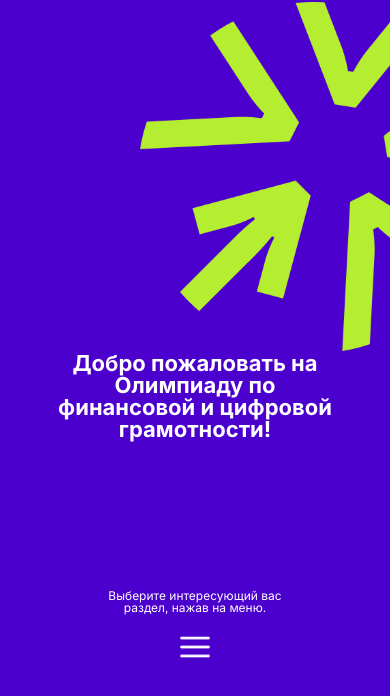
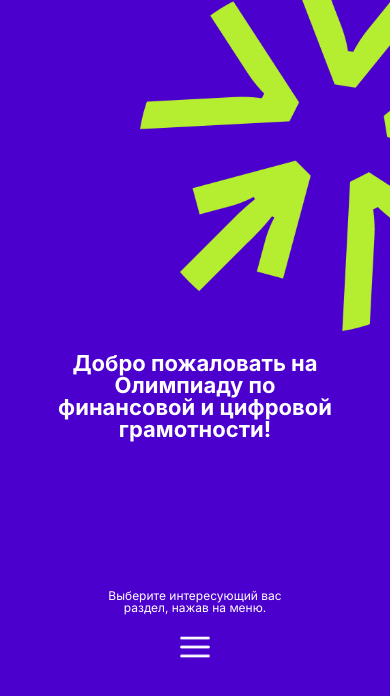
Before and after one commit to tatianaburenok/Registrationform, a plain HTML site: page index.html in a window 390 px wide. Shown: the top 696 px of the page. Drawn offline with Linux system fonts and the light colour scheme.

Commit message:
Update styles.css

```diff
--- a/styles.css
+++ b/styles.css
@@ -123,9 +123,9 @@ h2 {
 
 .corner-image {
     position: absolute;
-    top: -40px;
-    right: -50px;
-    width: 250px;
+    top: -30px;
+    right: -40px;
+    width: 220px;
     height: auto;
 }
 
@@ -138,17 +138,17 @@ h2 {
 }  */
 
 
-@media (max-width: 768px) {
+/* @media (max-width: 768px) {
     .corner-image {
-        top: -120px;
+        top: -140px;
         right: -100px;
         width: 350px;
     }
-}
+} */
 
 @media (max-width: 480px) {
     .corner-image {
-        top: -120px;
+        top: -140px;
         right: -100px;
         width: 350px;
     }
```
